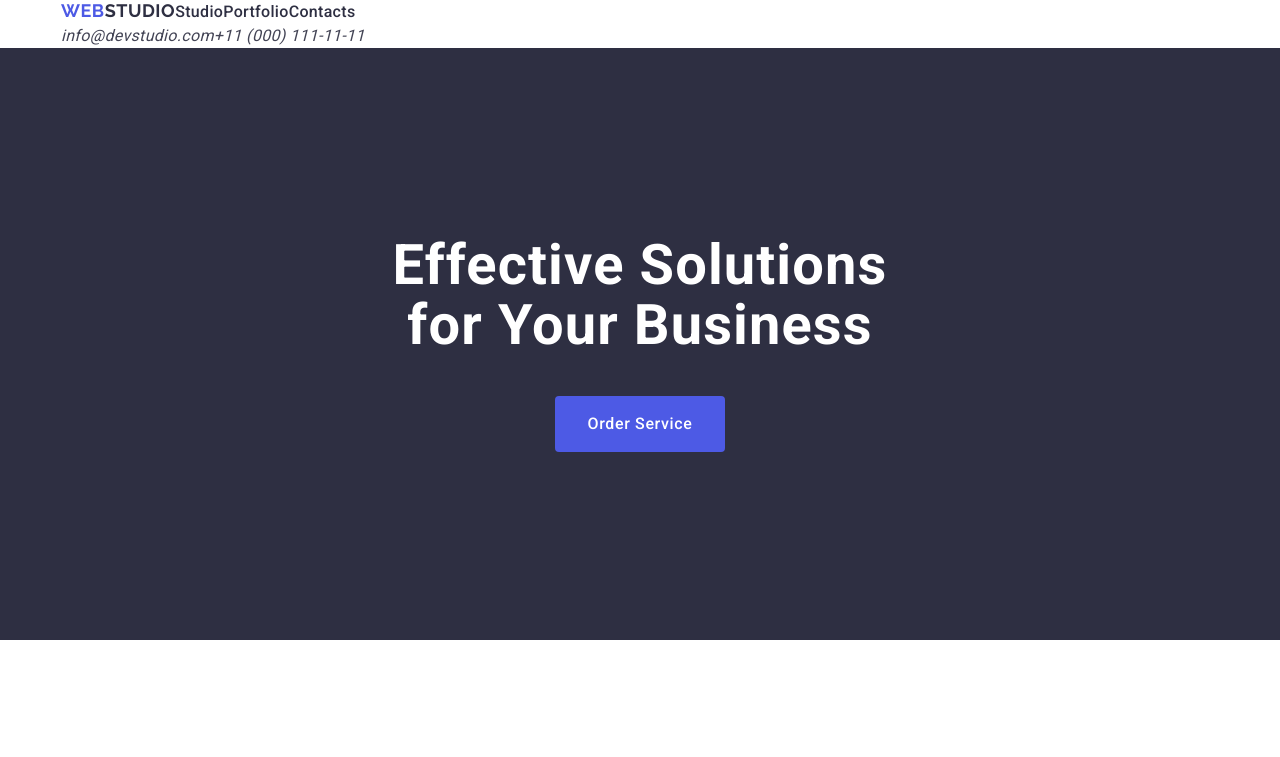
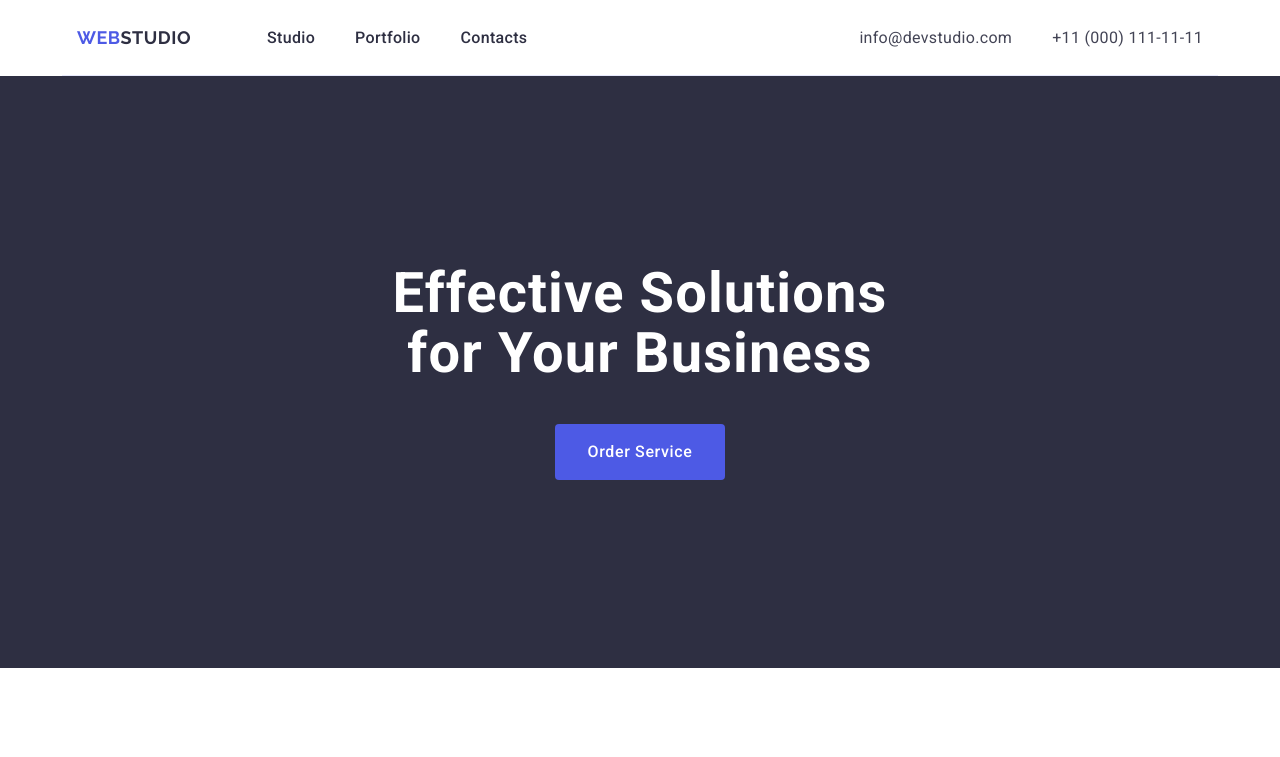
Before and after one commit to Lofendid/goit-markup-hw-03, a plain HTML site: page index.html in a window 1280 px wide. Shown: the top 757 px of the page. Drawn offline with nearby package versions, Linux system fonts and the light colour scheme.

Commit message:
2nd edition

```diff
--- a/css/styles.css
+++ b/css/styles.css
@@ -16,18 +16,13 @@ h4,
 h5,
 h6,
 p,
+ul,
 a {
-    margin-top: 0;
-    margin-bottom: 0;
+    margin: 0;
+    padding: 0;
 }
 
-ul {
-    margin-top: 0;
-    margin-bottom: 0;
-    padding-left: 0;
-}
-
-.list{
+ul{
     list-style-type: none;
 }
 
@@ -42,12 +37,9 @@ img {
 }
 
 .page-container {
-min-height: 100vh;
-}
-
-.block-container {
-    max-width: 1158px;
-    margin: 0 auto;
+    min-height: 100vh;
+    display: flex;
+    flex-direction: column;
 }
 
 .main-container {
@@ -56,6 +48,11 @@ min-height: 100vh;
 
 .section {
     padding: 120px 15px;
+}
+
+.container {
+    max-width: 1158px;
+    margin: 0 auto;
 }
 
 
@@ -103,26 +100,40 @@ min-height: 100vh;
 /* Page Header */
 
 .header-block {
-        display: flex;
-        flex-direction: row;
+    display: flex;
+    flex-direction: row;
+    background-color: white;
+    padding: 25.5px 15px;
+    column-gap: 332px;
+    border-bottom: 1px solid #E7E9FC;
 }
 
 .logotype-header {
+    margin: 0 auto;
+    flex-shrink: 0;
 }
 
 .nav-content {
-        display: flex;
-        flex-direction: row;
+    display: inline-flex;
+    flex-direction: row;
+    align-items: center;
+    column-gap: 76px;
 }
 
 .nav-list {
     display: flex;
     flex-direction: row;
+    align-items: center;
+    column-gap: 40px;
+
 }
 
 .contacts-list {
-        display: flex;
-        flex-direction: row;
+    font-style: normal;
+    display: flex;
+    align-items: center;
+    flex-shrink: 0;
+    column-gap: 40px;
 }
 
 .logo-accent-header {
--- a/index.html
+++ b/index.html
@@ -14,20 +14,20 @@
   <div class="page-container">
   <body>
     <!-- Header -->
-    <header class="header-bloсk">
-      <div class="block-container">
+      <div class="container">
+    <header class="header-block">
       <!-- Navigation -->
       <nav class="nav-content">
         <!-- Logo -->
         <a href="./index.html" class="logotype-header">
         Web<span class="logo-accent-header">Studio</span>
         </a>
-        <ul class="nav-list list">
+        <ul class="nav-list">
           <li>
             <a href="./index.html" class="nav-item">Studio</a>
           </li>
           <li>
-            <a href="#portfolio" class="nav-item">Portfolio</a>
+            <a href="" class="nav-item">Portfolio</a>
           </li>
           <li>
             <a href="" class="nav-item">Contacts</a>
@@ -36,7 +36,7 @@
       </nav>
       <!-- Contacts -->
       <address class="contacts-header">
-        <ul class="contacts-list list">
+        <ul class="contacts-list">
           <li>
             <a href="mailto:info@devstudio.com" class="contacts-item">info@devstudio.com</a>
           </li>
@@ -45,24 +45,24 @@
           </li>
         </ul>
       </address>
-      </div>
     </header>
+    </div>
     <!-- Main Content -->
     <main class="main-container">
       <!-- Hero section -->
       <section class="section hero-block">
-        <div class="block-container">
+        <div class="container">
         <h1 class="hero-title">Effective Solutions <br>
           for Your Business</h1>
         <!-- Button -->
         <button type="button" class="hero-button">Order Service</button>
-        </div>
+    </div>
       </section>
       <!-- Features -->
       <section class="section features-block">
-        <div class="block-container">
+        <div class="container">
         <h2 class="features-title">features</h2>
-        <ul class="features-list list">
+        <ul class="features-list">
           <!--Strategy-->
           <li>
             <h3 class="feature-title">Strategy</h3>
@@ -100,9 +100,9 @@
       </section>
       <!-- Our Team -->
       <section class="section team-block">
-        <div class="block-container">
+        <div class="container">
         <h2 class="team-title">our team</h2>
-        <ul class="team-list list">
+        <ul class="team-list">
           <!--Mark-->
           <li class="team-card">
             <img class="team-image"
@@ -151,8 +151,8 @@
         </div>
       </section>
       <!-- Our Portfolio-->
-      <section id="portfolio" class="section portfolio-block">
-        <div class="block-container">
+      <section class="section portfolio-block">
+        <div class="container">
         <h2 class="portfolio-title">our portfolio</h2>
         <ul class="portfolio-list">
           <!--Banking App-->
@@ -215,7 +215,7 @@
     </main>
     <!-- Footer -->
     <footer class="footer-block">
-      <div class="block-container">
+      <div class="container">
       <!-- Logo -->
       <a href="./index.html" class="logotype-footer">
         Web<span class="logo-accent-footer">Studio</span>
```
Also changed, not shown: 1 other file.
